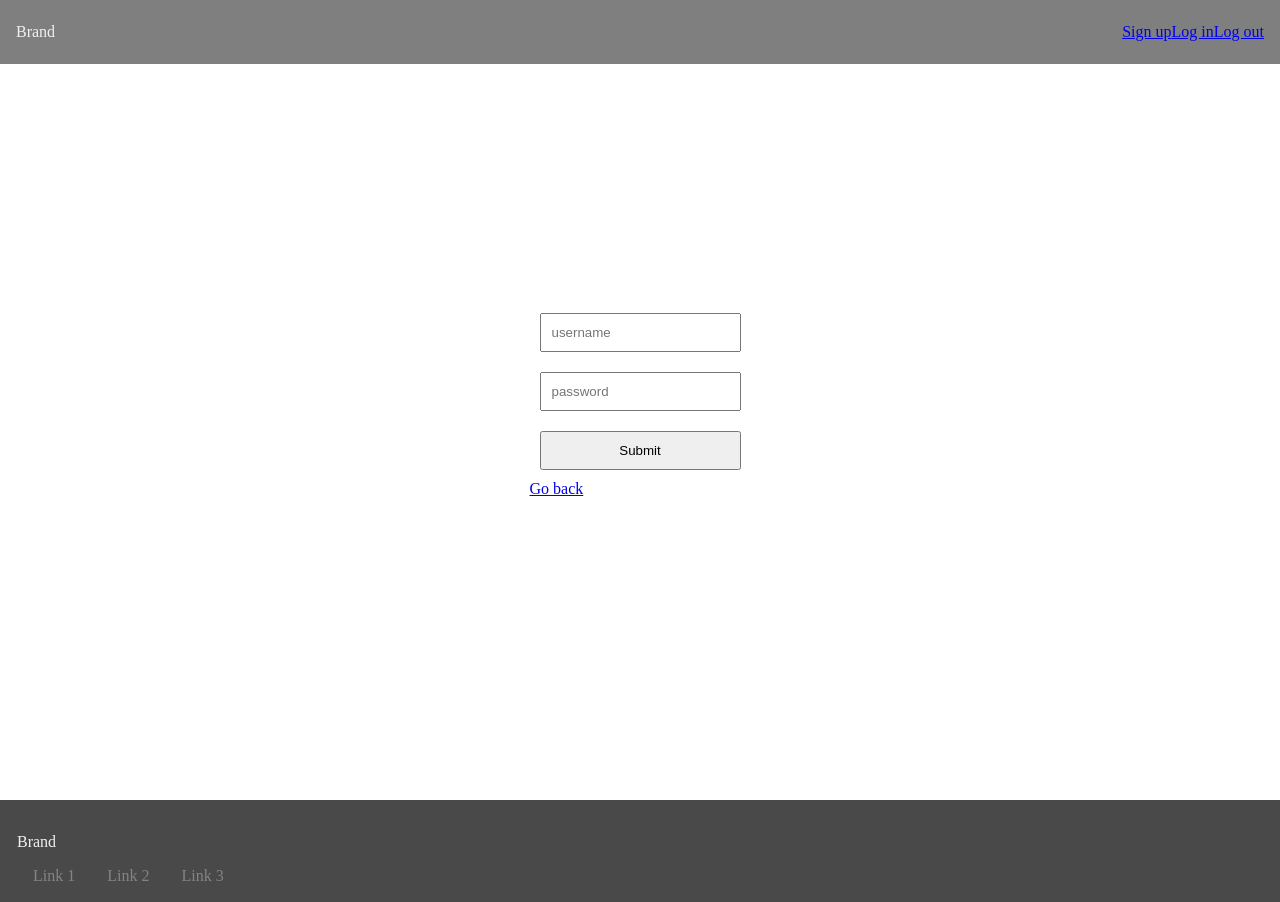
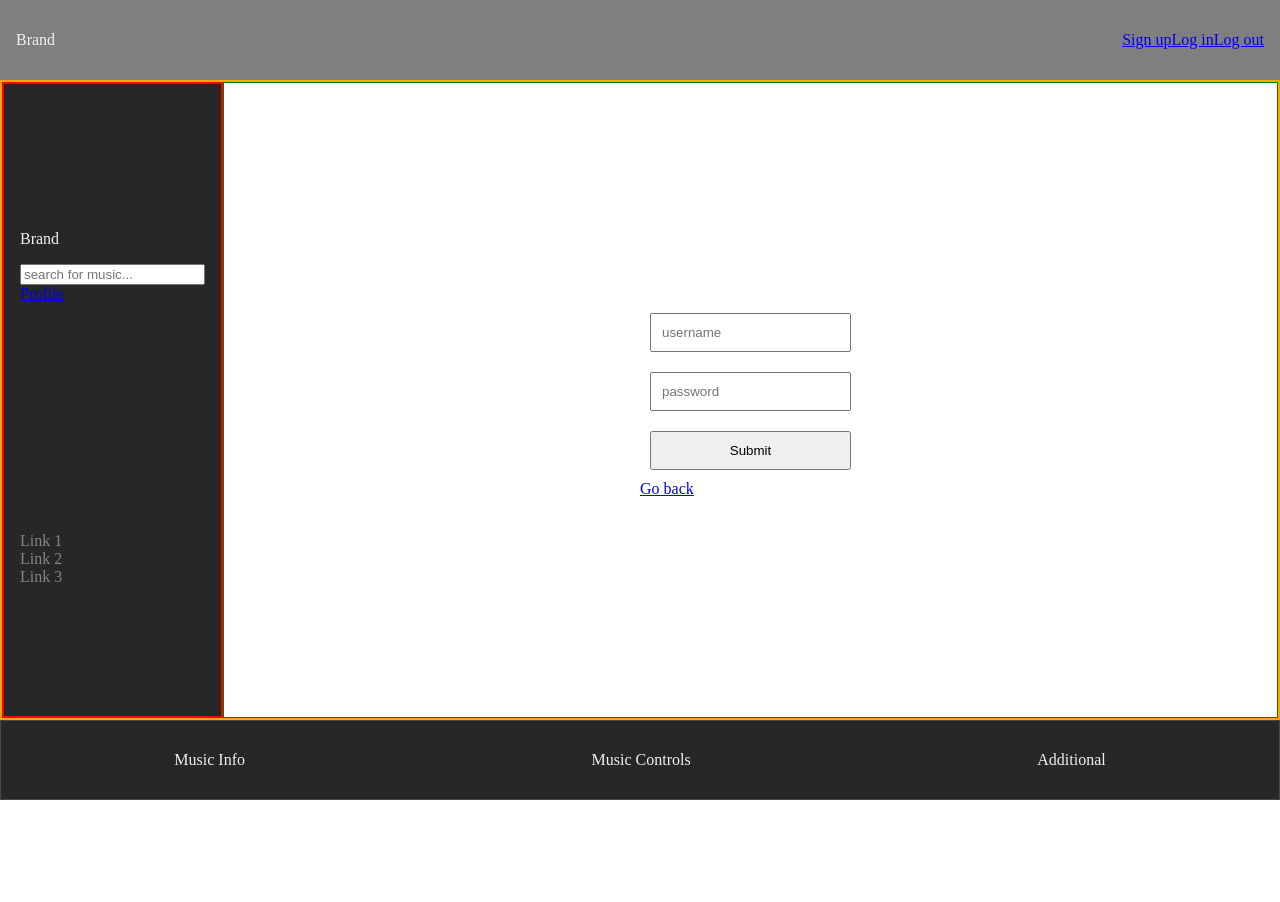
Before and after one commit to ziggysauce/music-app, a React app: page /login in a window 1280 px wide. After the commit the page ends 800 px from the top, so only its background shows below. Built offline with nearby package versions, Linux system fonts and the light colour scheme.

Commit message:
Basic layout styling

```diff
--- a/client/src/components/pages/auth/Login.jsx
+++ b/client/src/components/pages/auth/Login.jsx
@@ -7,7 +7,7 @@ export default class Login extends Component {
 		return (
 			<div>
         <div>
-          <form action="/login" method="post">
+          <form action="/routes/login" method="post">
             <input type="text" name="username" placeholder="username"/>
             <input type="password" name="password" placeholder="password"/>
             <input type="submit"/>
--- a/client/src/components/pages/auth/Signup.jsx
+++ b/client/src/components/pages/auth/Signup.jsx
@@ -7,7 +7,7 @@ export default class Signup extends Component {
 		return (
 			<div>
 				<div>
-          <form action="/signup" method="post">
+          <form action="/routes/signup" method="post">
             <input type="text" name="username" placeholder="username"/>
             <input type="password" name="password" placeholder="password"/>
             <input type="submit"/>
--- /dev/null
+++ b/client/src/components/shared/Dashboard.jsx
@@ -0,0 +1,22 @@
+import React, { Component } from 'react';
+import { NavLink } from 'react-router-dom';
+
+export default class Dashboard extends Component {
+
+  render() {
+		return (
+      <div className="dashboard">
+        <div className="dash-top">
+          <p>Brand</p>
+          <input placeholder="search for music..."/>
+          <NavLink to="/profile">Profile</NavLink>
+        </div>
+				<div className="dash-bottom">
+          <a className="link footer__link" href="#">Link 1</a>
+          <a className="link footer__link" href="#">Link 2</a>
+          <a className="link footer__link" href="#">Link 3</a>
+				</div>
+			</div>
+		);
+  }
+}
--- a/client/src/components/shared/Footer.jsx
+++ b/client/src/components/shared/Footer.jsx
@@ -6,10 +6,13 @@ export default class Footer extends Component {
 		return (
 			<div className="footer">
 				<div>
-					<p>Brand</p>
-					<a className="link footer__link" href="#">Link 1</a>
-					<a className="link footer__link" href="#">Link 2</a>
-					<a className="link footer__link" href="#">Link 3</a>
+					Music Info
+				</div>
+				<div>
+					Music Controls
+				</div>
+				<div>
+					Additional
 				</div>
 			</div>
 		);
--- a/client/src/routes/Router.jsx
+++ b/client/src/routes/Router.jsx
@@ -1,7 +1,10 @@
 import React from 'react';
 import { BrowserRouter, Route, Switch } from 'react-router-dom';
+
 import Navbar from '../components/shared/Navbar.jsx';
 import Footer from '../components/shared/Footer.jsx';
+import Dashboard from '../components/shared/Dashboard.jsx';
+
 import NotFound from '../components/pages/NotFound.jsx';
 import Home from '../components/pages/Home.jsx';
 import Playlist from '../components/pages/Playlist.jsx';
@@ -14,8 +17,10 @@ import User from '../components/pages/users/User.jsx';
 
 const AppRouter = () => (
   <BrowserRouter>
-    <div>
+    <div className="full-page">
       <Navbar />
+      <div className="center-page">
+        <Dashboard />
         <div className="main-page">
           <Switch>
             <Route exact path="/" component={Home} />
@@ -27,6 +32,7 @@ const AppRouter = () => (
             <Route component={NotFound} />
           </Switch>
         </div>
+      </div>
       <Footer />
     </div>
   </BrowserRouter>
--- a/client/src/styles/components/_main-page.scss
+++ b/client/src/styles/components/_main-page.scss
@@ -1,6 +1,20 @@
+.full-page {
+  display: flex;
+  flex-direction: column;
+}
+
+.center-page {
+  display: flex;
+  flex-direction: row;
+  border: 2px solid orange;
+  min-height: calc(100vh - 10em);
+}
+
 .main-page {
-  // border: 1px solid green;
-  min-height: 100vh;
+  border: 1px solid green;
+  // height: 100%;
+  width: 100%;
+  margin-left: 15em;
   display: flex;
   justify-content: center;
   align-items: center;
--- /dev/null
+++ b/client/src/styles/layout/_dashboard.scss
@@ -0,0 +1,25 @@
+.dashboard {
+  border: 2px solid red;
+  // height: 90vh;
+  width: 15em;
+  display: flex;
+  flex-direction: column;
+  justify-content: space-around;
+  align-items: flex-start;
+  padding: 1em;
+  background: $off-black;
+  color: $off-white;
+}
+
+.dash-top, .dash-bottom {
+  display: flex;
+  flex-direction: column;
+}
+
+.dash-top {
+
+}
+
+.dash-bottom {
+
+}
--- a/client/src/styles/layout/_footer.scss
+++ b/client/src/styles/layout/_footer.scss
@@ -1,11 +1,20 @@
 .footer {
   border: 1px solid $soft-grey;
-  background: $soft-grey;
+  background: $off-black;
   color: $off-white;
-  padding: 1em;
+  position: fixed;
+  bottom: 0;
+  left: 0;
+  width: 100%;
+  height: 5em;
+  // padding: 1em;
+  display: flex;
+  justify-content: space-around;
+  align-items: center;
 }
 
 .footer__link {
   color: $light-grey;
-  padding: 0 1em;
+  padding: 0;
+  margin: 0;
 }
--- a/client/src/styles/layout/_navbar.scss
+++ b/client/src/styles/layout/_navbar.scss
@@ -1,7 +1,7 @@
 .navbar {
-  height: 4em;
+  height: 5em;
   width: 100%;
-  position: fixed;
+  // position: fixed;
   top: 0;
   border: none;
   background: rgba(0,0,0,0.5);
--- a/client/src/styles/main.scss
+++ b/client/src/styles/main.scss
@@ -2,4 +2,5 @@
 @import './setup/variables';
 @import './layout/navbar';
 @import './layout/footer';
+@import './layout/dashboard';
 @import './components/main-page';
--- a/client/src/styles/setup/_variables.scss
+++ b/client/src/styles/setup/_variables.scss
@@ -2,3 +2,4 @@
 $off-white: #f0f0f0;
 $light-grey: #848484;
 $soft-grey: #494949;
+$off-black: #272727;
```
Lines whose indentation alone changed are shown as unchanged.
